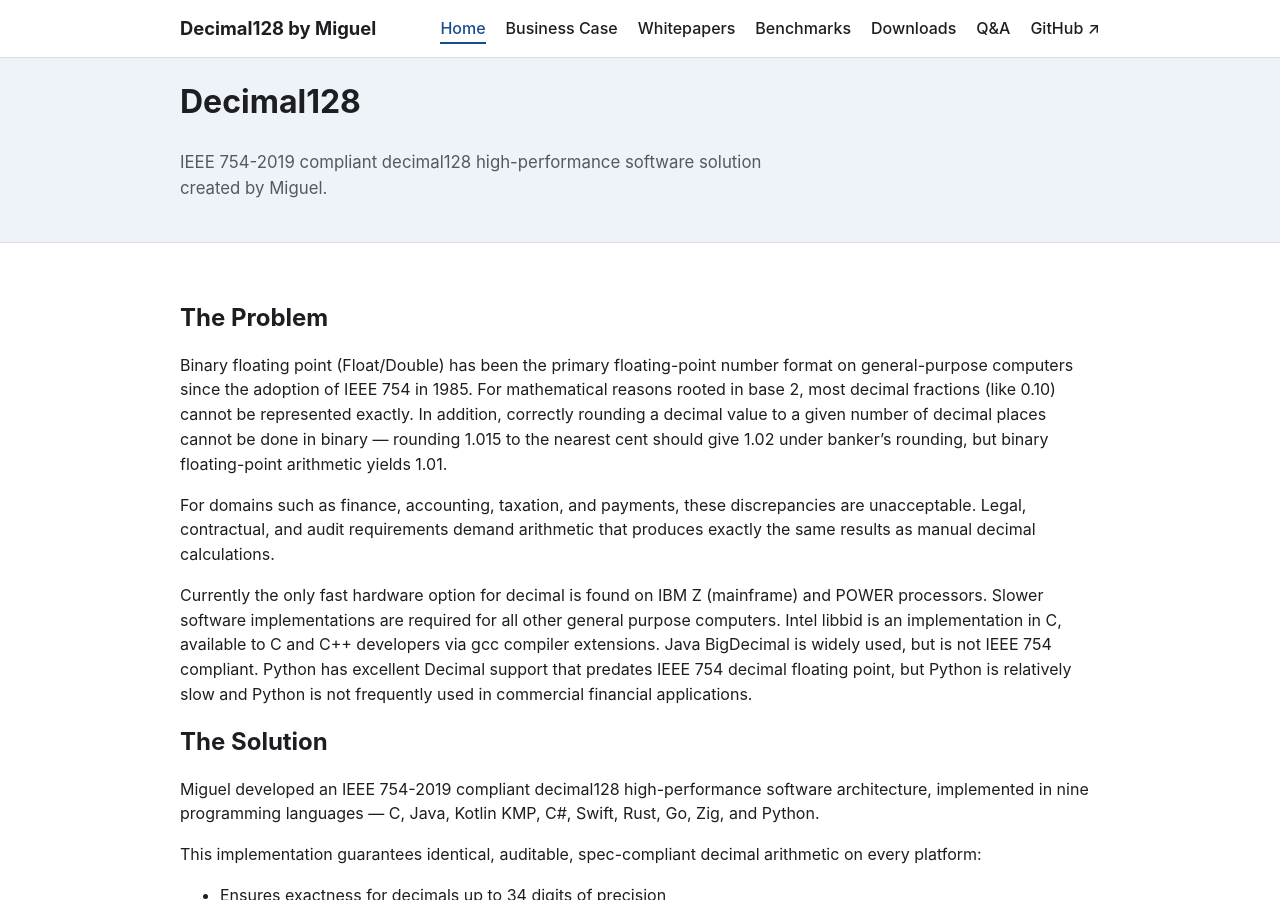
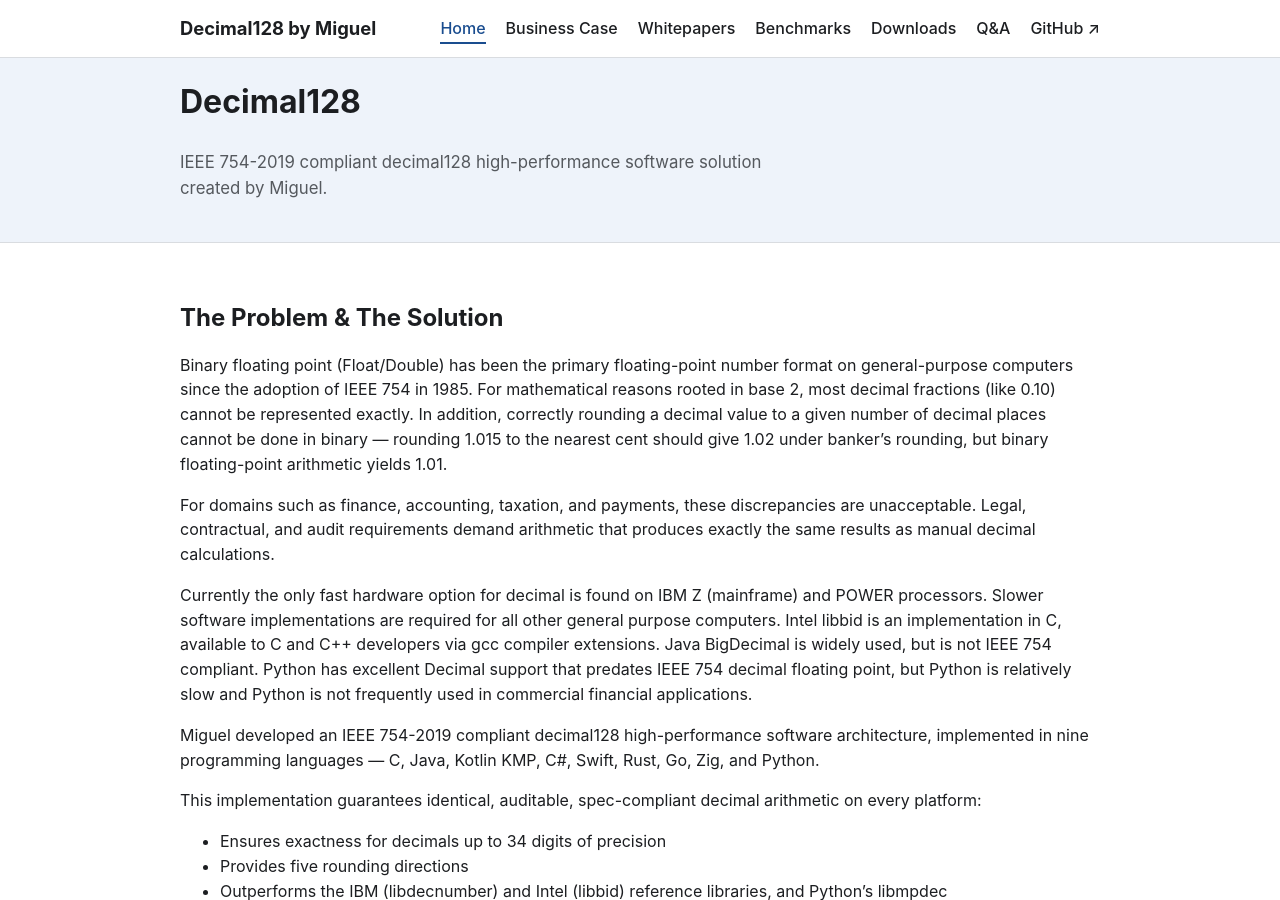
Before and after one commit to migueldecimal128/decimal128-www, a Jekyll site: the page built from index.md, in a window 1280 px wide and 900 px high. Built offline with Jekyll 4.4.1, drawn with Linux system fonts in a browser that asks for light colours; part of the change alters nothing that is shown.

```diff
--- a/index.md
+++ b/index.md
@@ -6,7 +6,7 @@ description: "Decimal128 builds open-source tools and shares them publicly on Gi
 heading: "Decimal128"
 ---
 
-## The Problem
+## The Problem & The Solution
 
 Binary floating point (Float/Double) has been the primary
 floating-point number format on general-purpose computers since the
@@ -31,8 +31,6 @@ IEEE 754 compliant. Python has excellent Decimal support that
 predates IEEE 754 decimal floating point, but Python is relatively
 slow and Python is not frequently used in commercial financial
 applications.
-
-## The Solution
 
 Miguel developed an IEEE 754-2019 compliant decimal128 high-performance
 software architecture, implemented in nine programming languages —
```
